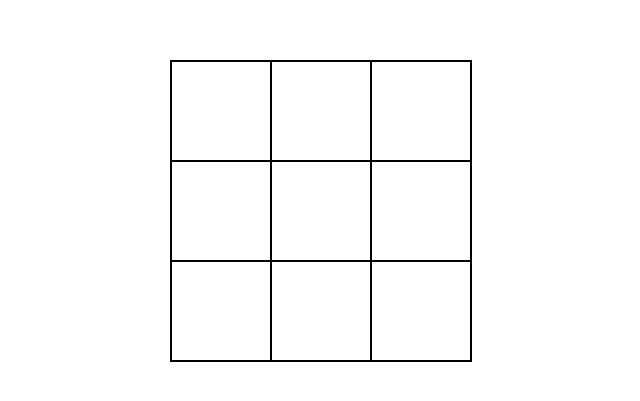
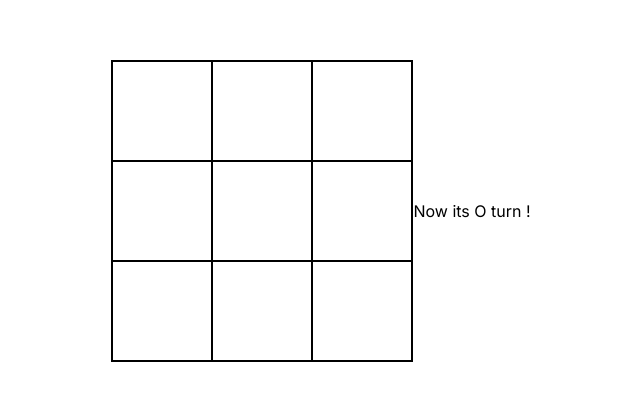
Before and after one commit to Reda-El-Masdouri/X_O_game, a Next.js app: page / in a window 1280 px wide. Shown: the part 197-598 px from the top of the page, without its empty margins (319-959 px from the left). Built offline with nearby package versions, Linux system fonts and the light colour scheme.

Commit message:
feat: add turn message and passing cell in Cel component

```diff
--- a/app/page.tsx
+++ b/app/page.tsx
@@ -12,10 +12,11 @@ export default function Home() {
       <div className='gameboard'>
         {
           cells.map(
-            (cell, index) => <Cell id={index} go={go} setGo={setGo} key={index} cells={cells} setCells={setCells}/>
+            (cell, index) => <Cell id={index} go={go} setGo={setGo} key={index} cells={cells} setCells={setCells} cell={cell}/>
           )
         }
       </div>
+      <div>{`Now its ${go} turn !`}</div>
     </div>
   )
 }
```
